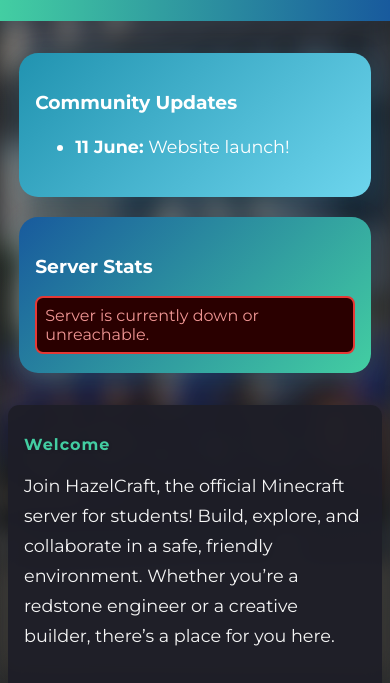
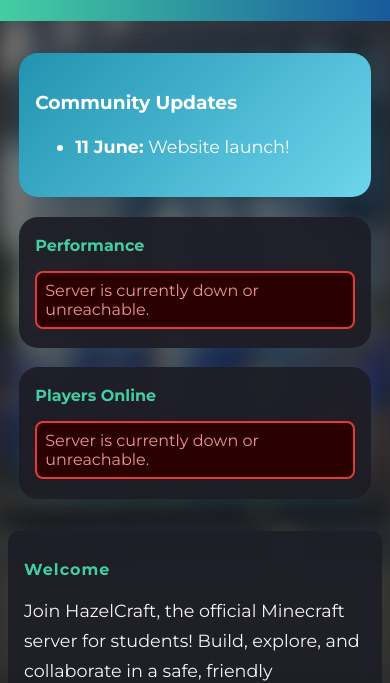
Before and after one commit to streetlehs/HazelCraft-Site, a plain HTML site: page index.html in a window 390 px wide. Shown: the part 168-851 px from the top of the page. Drawn offline with Linux system fonts and the light colour scheme; no server answers.

Commit message:
Enhance mobile sidebar stats section with performance and player online information

```diff
--- a/index.html
+++ b/index.html
@@ -118,12 +118,18 @@
           <li><strong>11 June:</strong> Website launch!</li>
         </ul>
       </section>
-      <section class="mobile-sidebar-section stats">
-        <h3>Server Stats</h3>
-        <div id="mobile-server-stats">
-          <div id="mobile-server-down-message" style="border:2px solid #e53935; color:#f09593; border-radius:0.5em; padding:0.5em; margin-top:1em; background:#2a0000;">
-            Server is currently down or unreachable.
+      <section class="mobile-sidebar-section stats" style="padding:0;background:none;box-shadow:none;border:none;">
+        <div style="background:rgba(30,30,40,0.95);border-radius:1.2rem;box-shadow:0 4px 24px rgba(33,147,176,0.18);padding:1.2em 1em 1.2em 1em;margin-bottom:1.2em;">
+          <h4 style="color:#43cea2;margin:0 0 0.5em 0;">Performance</h4>
+          <div id="mobile-server-stats">
+            <div id="mobile-server-down-message" style="border:2px solid #e53935; color:#f09593; border-radius:0.5em; padding:0.5em; margin-top:1em; background:#2a0000;">
+              Server is currently down or unreachable.
+            </div>
           </div>
+        </div>
+        <div style="background:rgba(30,30,40,0.95);border-radius:1.2rem;box-shadow:0 4px 24px rgba(33,147,176,0.18);padding:1.2em 1em 1.2em 1em;">
+          <h4 style="color:#43cea2;margin:0 0 0.5em 0;">Players Online</h4>
+          <div id="mobile-player-list">Loading...</div>
         </div>
       </section>
     </div>
@@ -161,6 +167,7 @@
       function syncMobileStats() {
         if (window.matchMedia('(max-width: 700px)').matches) {
           document.getElementById('mobile-server-stats').innerHTML = document.getElementById('server-stats').innerHTML;
+          document.getElementById('mobile-player-list').innerHTML = document.getElementById('player-list-sidebar').innerHTML;
         }
       }
       setInterval(syncMobileStats, 1000);
```
